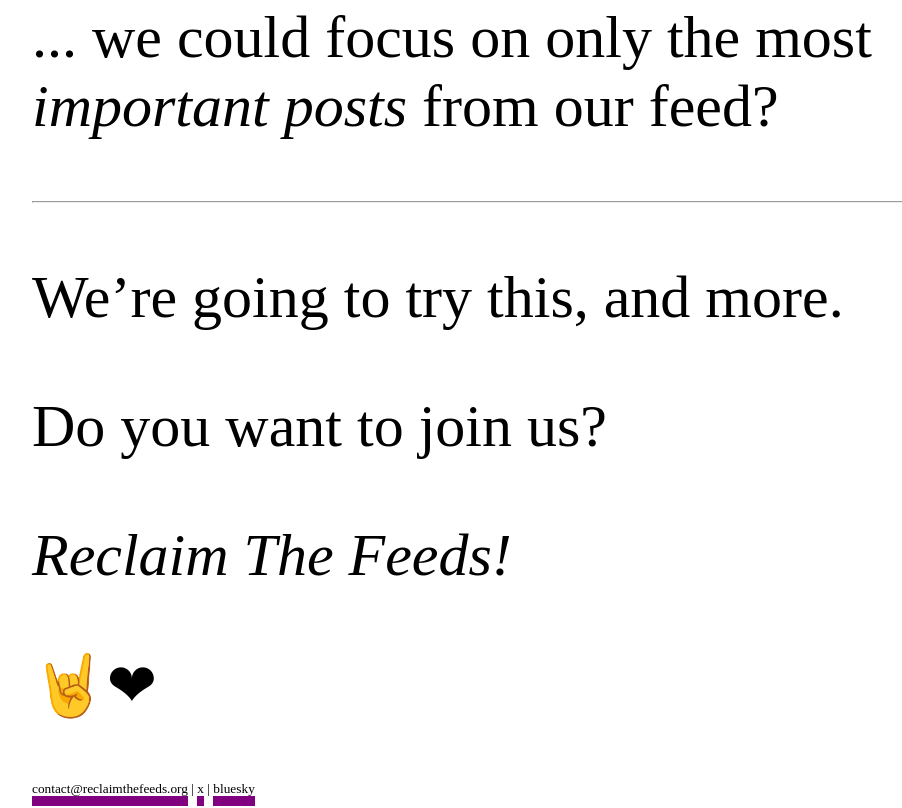
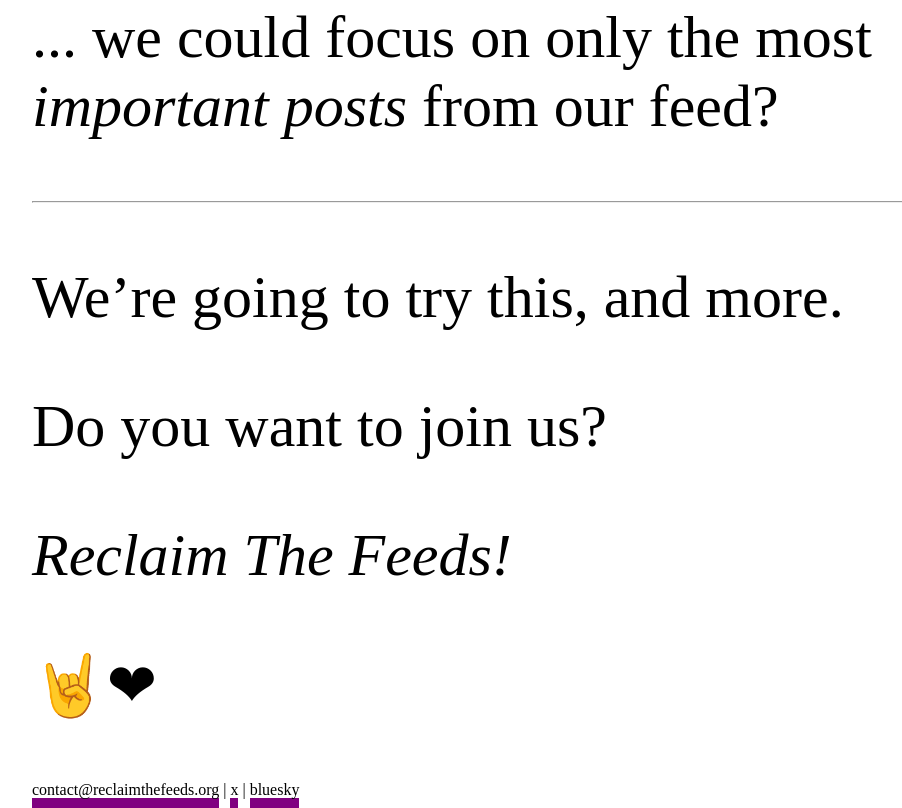
Before and after one commit to lasercatspro/rtf, a plain HTML site: page index.html in a window 1280 px wide. Shown: the part 2902-3710 px from the top of the page, without its empty margins (108-1010 px from the left). Drawn offline with Linux system fonts and the light colour scheme.

Commit message:
Update index.html

```diff
--- a/index.html
+++ b/index.html
@@ -84,13 +84,12 @@
 
       <p>🤘❤ ️</p>
 
-      <small>
+      <div>
         <a href="mailto:contact@reclaimthefeeds.org">contact@reclaimthefeeds.org</a>
         |
         <a href="https://x.com/reclaimthefeeds">x</a>
         |
         <a href="https://bsky.app/profile/reclaimthefeeds.org">bluesky</a>
-      </small>
     </div>
   </body>
 </html>
```
